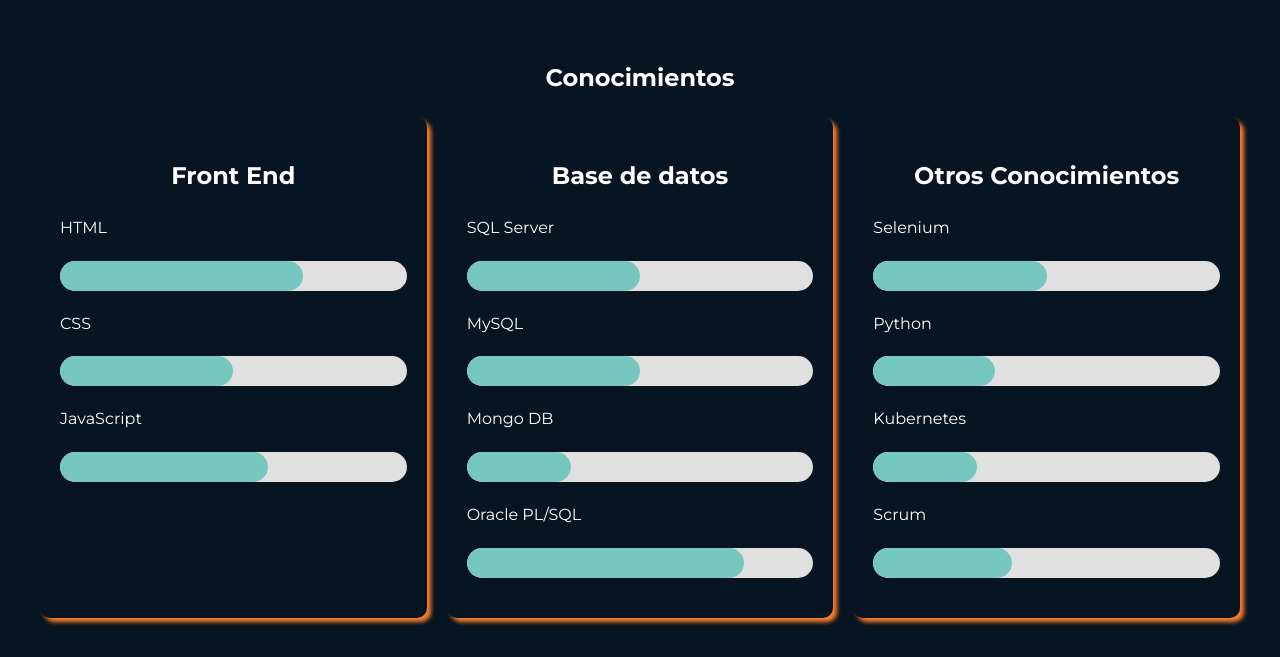
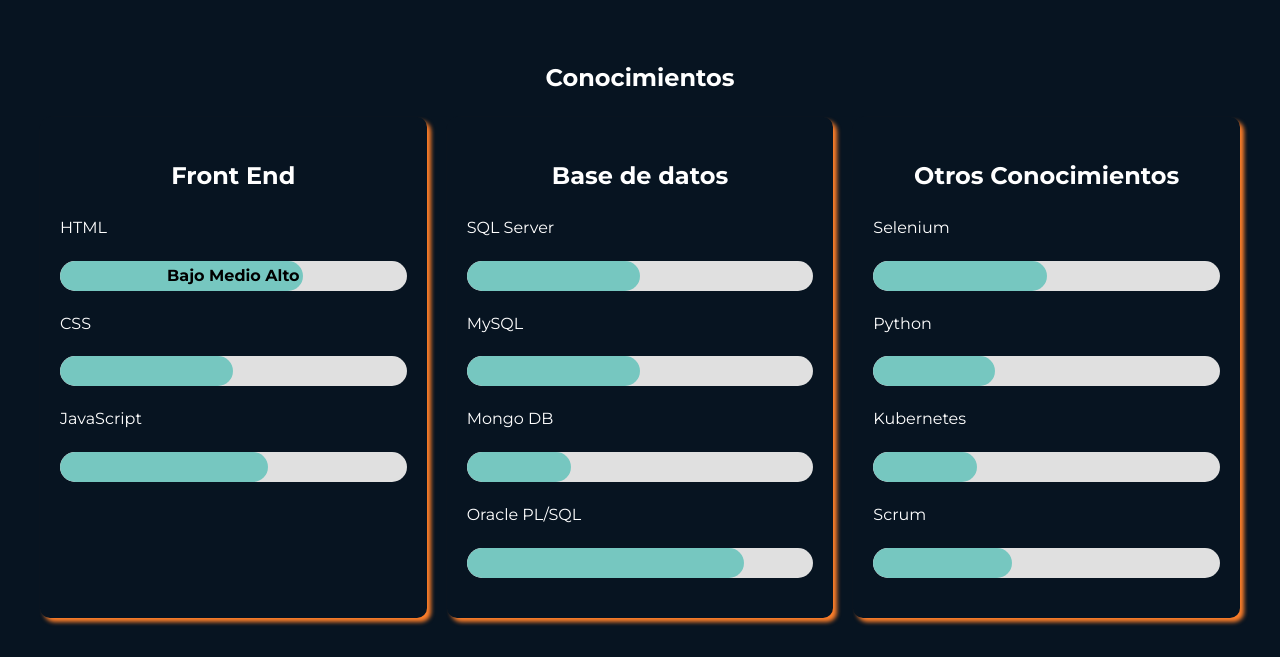
Before and after one commit to jvasquezg3/CvWeb, a Flask app: page / in a window 1280 px wide. Shown: the part 3164-3821 px from the top of the page. Run offline with Flask 3, Linux system fonts and the light colour scheme.

Commit message:
Add files via upload

```diff
--- a/templates/index.html
+++ b/templates/index.html
@@ -216,7 +216,7 @@
             <h2>Front End</h2>
                 <div class="lenguaje"><span>HTML</span>
                     <div class="progress-container">
-                        <!--<div class="progress-text">70%</div>-->
+                        <div class="progress-text">Bajo   Medio   Alto</div>
                         <div class="progress-bar" data-percentage="70"></div>
                     </div>
                 </div>
```
